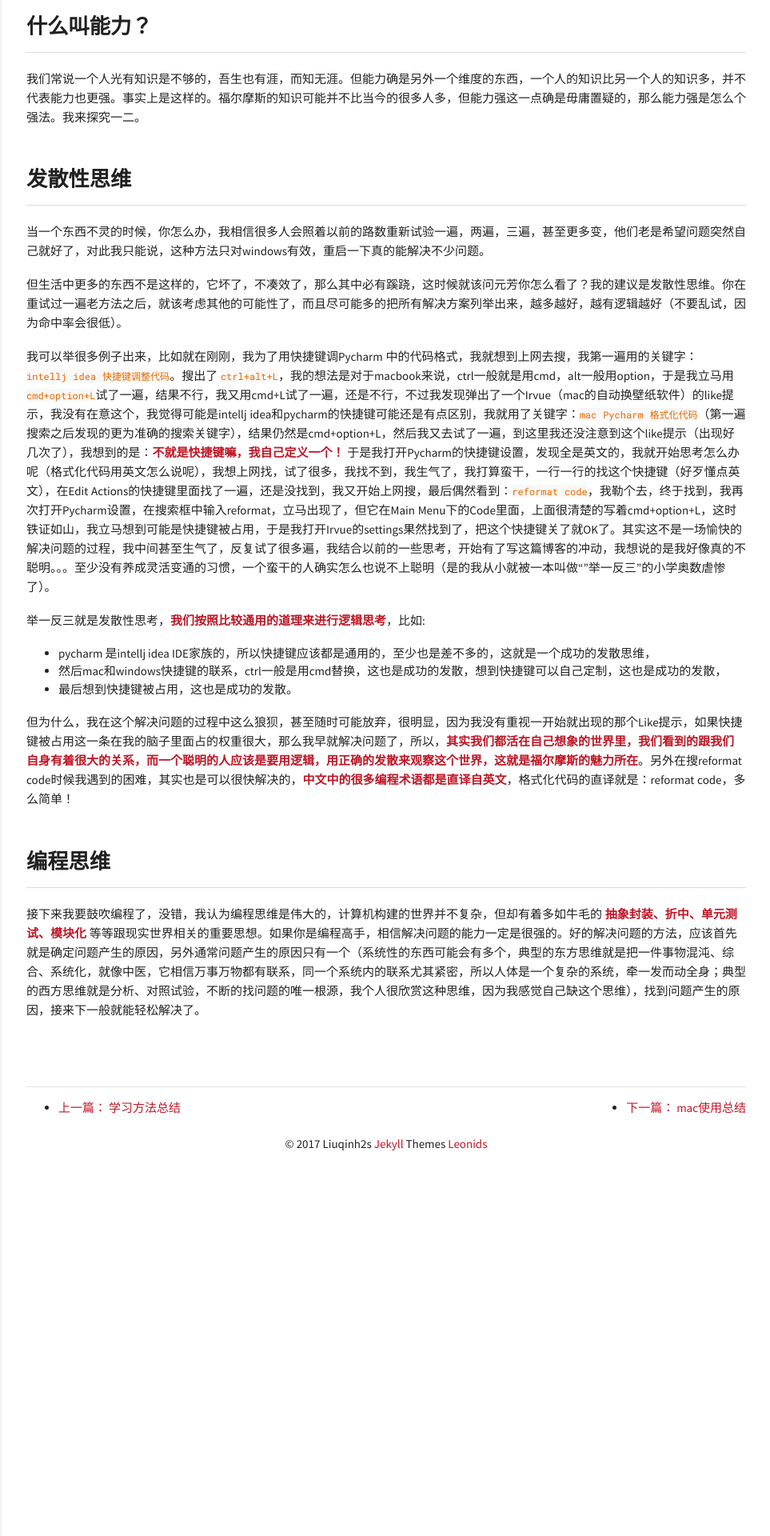
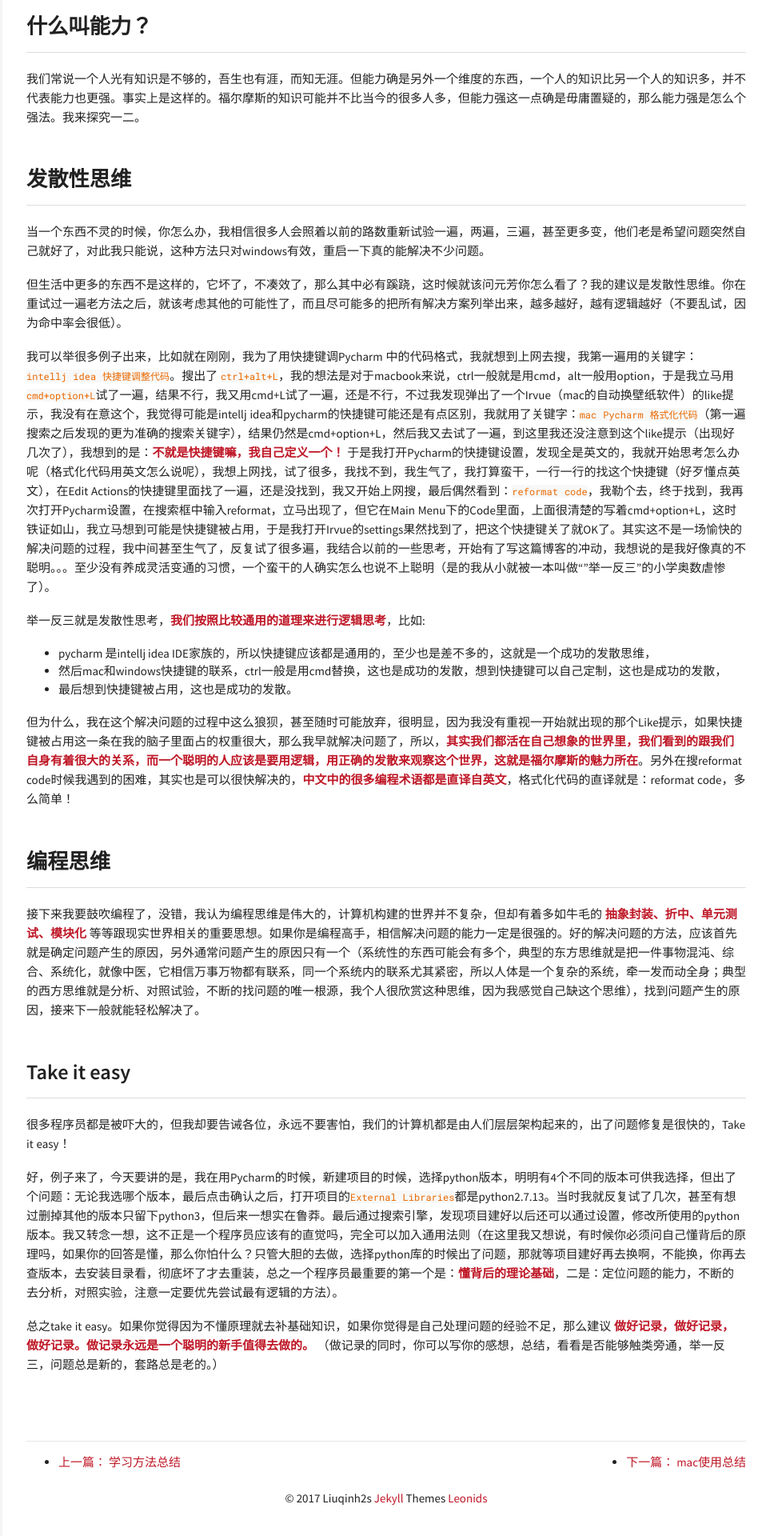
Before and after one commit to transcendtron/liuqinh2s.github.io, a Jekyll site: the page built from _posts/2017-1-5-编程这件小事.md, in a window 1280 px wide. Shown: the part 2741-4661 px from the top of the page at 80% size, without its empty margins (317-1280 px from the left). Built offline with Jekyll 4.4.1, drawn with Linux system fonts in a browser that asks for light colours; comment, search, counter and statistics services are not loaded.

Commit message:
merge  blog

```diff
--- a/_posts/2017-1-5-编程这件小事.md
+++ b/_posts/2017-1-5-编程这件小事.md
@@ -107,3 +107,11 @@ cout << a << endl;
 ## 编程思维
 
 接下来我要鼓吹编程了，没错，我认为编程思维是伟大的，计算机构建的世界并不复杂，但却有着多如牛毛的 **抽象封装、折中、单元测试、模块化** 等等跟现实世界相关的重要思想。如果你是编程高手，相信解决问题的能力一定是很强的。好的解决问题的方法，应该首先就是确定问题产生的原因，另外通常问题产生的原因只有一个（系统性的东西可能会有多个，典型的东方思维就是把一件事物混沌、综合、系统化，就像中医，它相信万事万物都有联系，同一个系统内的联系尤其紧密，所以人体是一个复杂的系统，牵一发而动全身；典型的西方思维就是分析、对照试验，不断的找问题的唯一根源，我个人很欣赏这种思维，因为我感觉自己缺这个思维），找到问题产生的原因，接来下一般就能轻松解决了。
+
+## Take it easy
+
+很多程序员都是被吓大的，但我却要告诫各位，永远不要害怕，我们的计算机都是由人们层层架构起来的，出了问题修复是很快的，Take it easy！
+
+好，例子来了，今天要讲的是，我在用Pycharm的时候，新建项目的时候，选择python版本，明明有4个不同的版本可供我选择，但出了个问题：无论我选哪个版本，最后点击确认之后，打开项目的`External Libraries`都是python2.7.13。当时我就反复试了几次，甚至有想过删掉其他的版本只留下python3，但后来一想实在鲁莽。最后通过搜索引擎，发现项目建好以后还可以通过设置，修改所使用的python版本。我又转念一想，这不正是一个程序员应该有的直觉吗，完全可以加入通用法则（在这里我又想说，有时候你必须问自己懂背后的原理吗，如果你的回答是懂，那么你怕什么？只管大胆的去做，选择python库的时候出了问题，那就等项目建好再去换啊，不能换，你再去查版本，去安装目录看，彻底坏了才去重装，总之一个程序员最重要的第一个是：**懂背后的理论基础**，二是：定位问题的能力，不断的去分析，对照实验，注意一定要优先尝试最有逻辑的方法）。
+
+总之take it easy。如果你觉得因为不懂原理就去补基础知识，如果你觉得是自己处理问题的经验不足，那么建议 **做好记录，做好记录，做好记录。做记录永远是一个聪明的新手值得去做的。** （做记录的同时，你可以写你的感想，总结，看看是否能够触类旁通，举一反三，问题总是新的，套路总是老的。）
```
